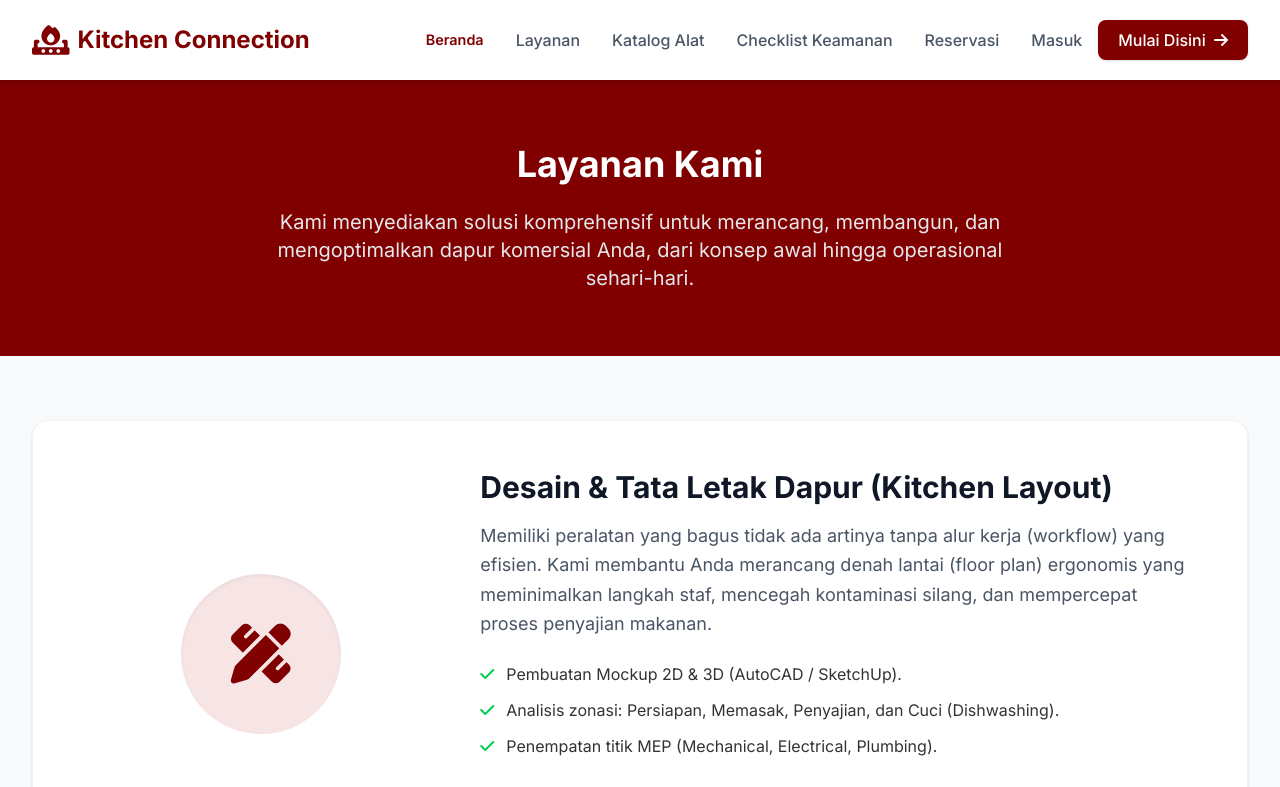
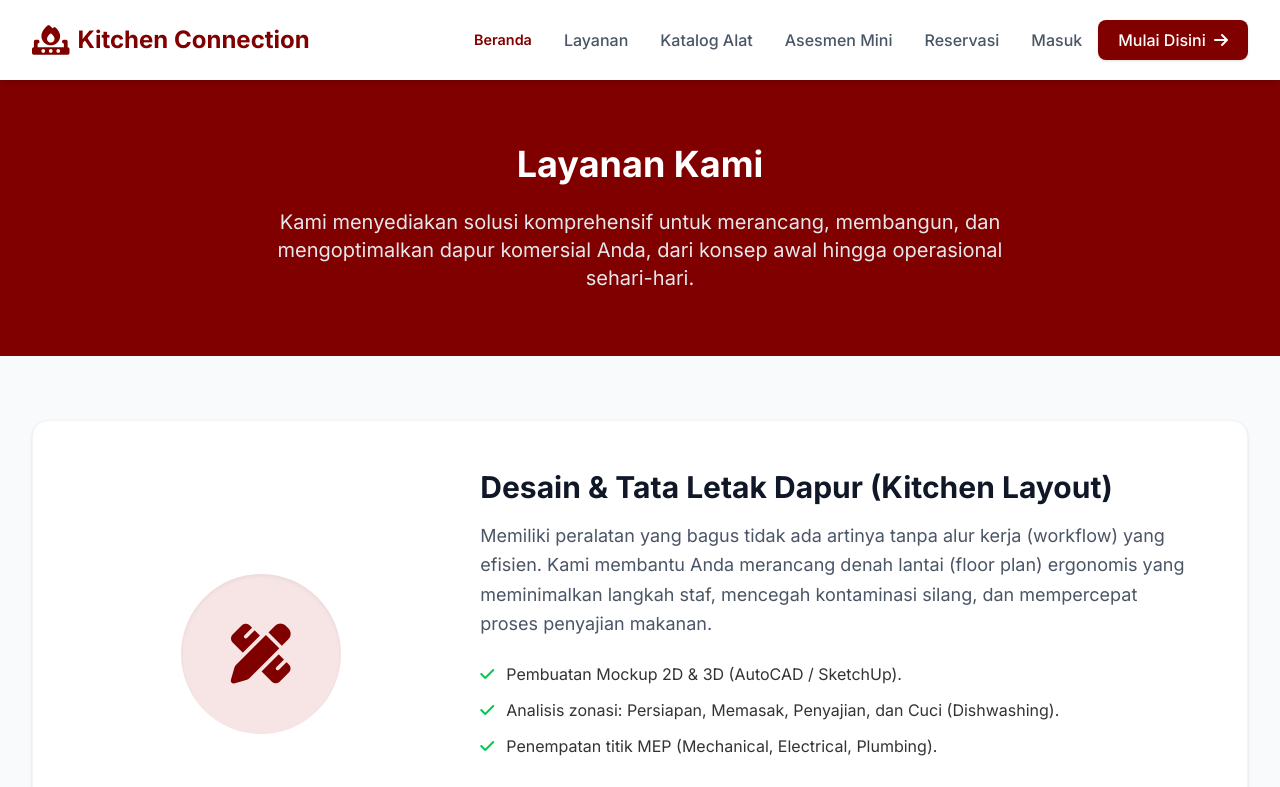
Before and after one commit to Maple06/kitchen_connection, a website built with Vite: page client/index.html in a window 1280 px wide. Both pictures are taken after a click on the link "Layanan". Shown: the top 787 px of the page. Built offline with nearby package versions, Linux system fonts and the light colour scheme; files whose address does not match are found by name.

Commit message:
feat: mengganti terminologi checklist keamanan menjadi asesmen mini pada navigasi

```diff
--- a/client/index.html
+++ b/client/index.html
@@ -30,7 +30,7 @@
 
             <a href="#services" class="text-gray-600 hover:text-maroon font-medium transition-colors" data-link>Layanan</a>
             <a href="#catalog" class="text-gray-600 hover:text-maroon font-medium transition-colors" data-link>Katalog Alat</a>
-            <a href="#checklist" class="text-gray-600 hover:text-maroon font-medium transition-colors" data-link>Checklist Keamanan</a>
+            <a href="#asesmen" class="text-gray-600 hover:text-maroon font-medium transition-colors" data-link>Asesmen Mini</a>
             <a href="#reservation" class="text-gray-600 hover:text-maroon font-medium transition-colors" data-link>Reservasi</a>
 
             <div id="nav-auth-links" class="flex items-center space-x-4">
@@ -56,7 +56,7 @@
             <a id="nav-portal-link-mobile" href="#/" class="nav-portal-link" data-link>Beranda</a>
             <a href="#services" class="text-gray-600 hover:text-maroon font-medium transition-colors" data-link>Layanan</a>
             <a href="#catalog" class="text-gray-600 hover:text-maroon font-medium transition-colors" data-link>Katalog Alat</a>
-            <a href="#checklist" class="text-gray-600 hover:text-maroon font-medium transition-colors" data-link>Checklist Keamanan</a>
+            <a href="#asesmen" class="text-gray-600 hover:text-maroon font-medium transition-colors" data-link>Asesmen Mini</a>
             <a href="#reservation" class="text-gray-600 hover:text-maroon font-medium transition-colors" data-link>Reservasi</a>
 
             <div id="nav-auth-links-mobile" class="flex flex-col space-y-3 pt-2">
--- a/client/src/views/services.js
+++ b/client/src/views/services.js
@@ -50,7 +50,7 @@ export const renderServices = (container) => {
               <li class="flex items-start"><i class="fa-solid fa-check text-green-500 mt-1 mr-3"></i> <span>Desain ventilasi dan sirkulasi udara (Hood & Exhaust system).</span></li>
               <li class="flex items-start"><i class="fa-solid fa-check text-green-500 mt-1 mr-3"></i> <span>Pelatihan standar food safety dan penggunaan alat pemadam.</span></li>
             </ul>
-            <a href="#checklist" class="inline-block border-2 border-maroon text-maroon hover:bg-maroon hover:text-white px-6 py-3 rounded-lg font-bold transition-colors">Isi Checklist Keamanan</a>
+            <a href="#asesmen" class="inline-block border-2 border-maroon text-maroon hover:bg-maroon hover:text-white px-6 py-3 rounded-lg font-bold transition-colors">Mulai Asesmen Mini</a>
           </div>
         </div>
 
```
